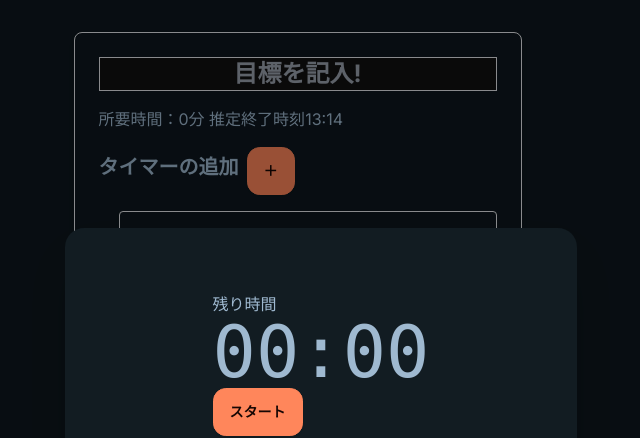
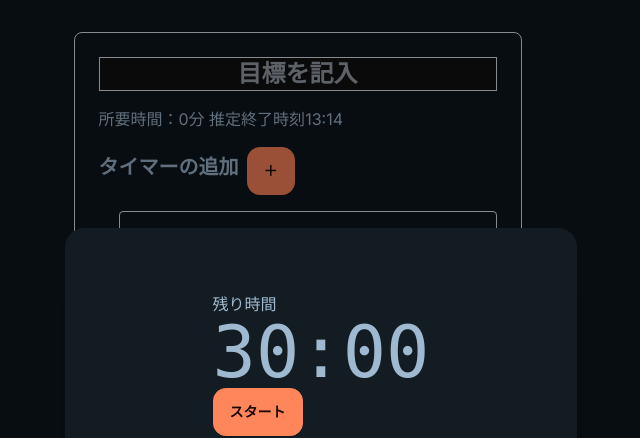
Before and after one commit to AugusTaro/sprinters_timer, a Next.js app: page / in a window 1280 px wide. Both pictures are taken after a click on the button "スタート🔥". Shown: the top 438 px of the page, without its empty margins (335-975 px from the left). Built offline with nearby package versions, Linux system fonts and the light colour scheme.

Commit message:
first commit2

```diff
--- a/src/app/page.tsx
+++ b/src/app/page.tsx
@@ -97,7 +97,7 @@ const Home = () => {
           <input
             type="text"
             id={`inputField_home`}
-            placeholder="目標を記入!"
+            placeholder="目標を記入"
             value={inputValue}
             onChange={(e) => setInputValue(e.target.value)}
             onBlur={handleBlur}
--- a/src/components/MyForm.tsx
+++ b/src/components/MyForm.tsx
@@ -15,7 +15,7 @@ const MyForm: FC<Props> = ({ formID, handleRemove, handleTouchEnded }) => {
   });
 
   const [inputMinute, setInputMinute] = useState<string>(() => {
-    return localStorage.getItem(`savedInputMinute_${formID}`) || "0";
+    return localStorage.getItem(`savedInputMinute_${formID}`) || "30";
   });
 
   const [isFinished, setIsFinished] = useState(false);
--- a/src/components/MyTimer.tsx
+++ b/src/components/MyTimer.tsx
@@ -32,7 +32,7 @@ export const MyTimer: FC<Props> = (props) => {
             return prevTotalSeconds - 1;
           });
         }
-      }, 10);
+      }, 1000);
 
       // クリーンアップ関数でインターバルをクリア
       return () => clearInterval(intervalId);
--- a/src/components/TimerModal.tsx
+++ b/src/components/TimerModal.tsx
@@ -37,7 +37,7 @@ export const TimerModal: FC<Props> = ({
       <dialog id={formID} className="modal">
         <div className="modal-box">
           <h3 className="font-bold text-lg">{inputValue}</h3>
-          <div className="w-full flex items-center justify-center h-56">
+          <div className="w-full flex items-center justify-center h-56 px10">
             <MyTimer
               initialMinute={Number(inputMinute)}
               isFinished={isFinished}
```
